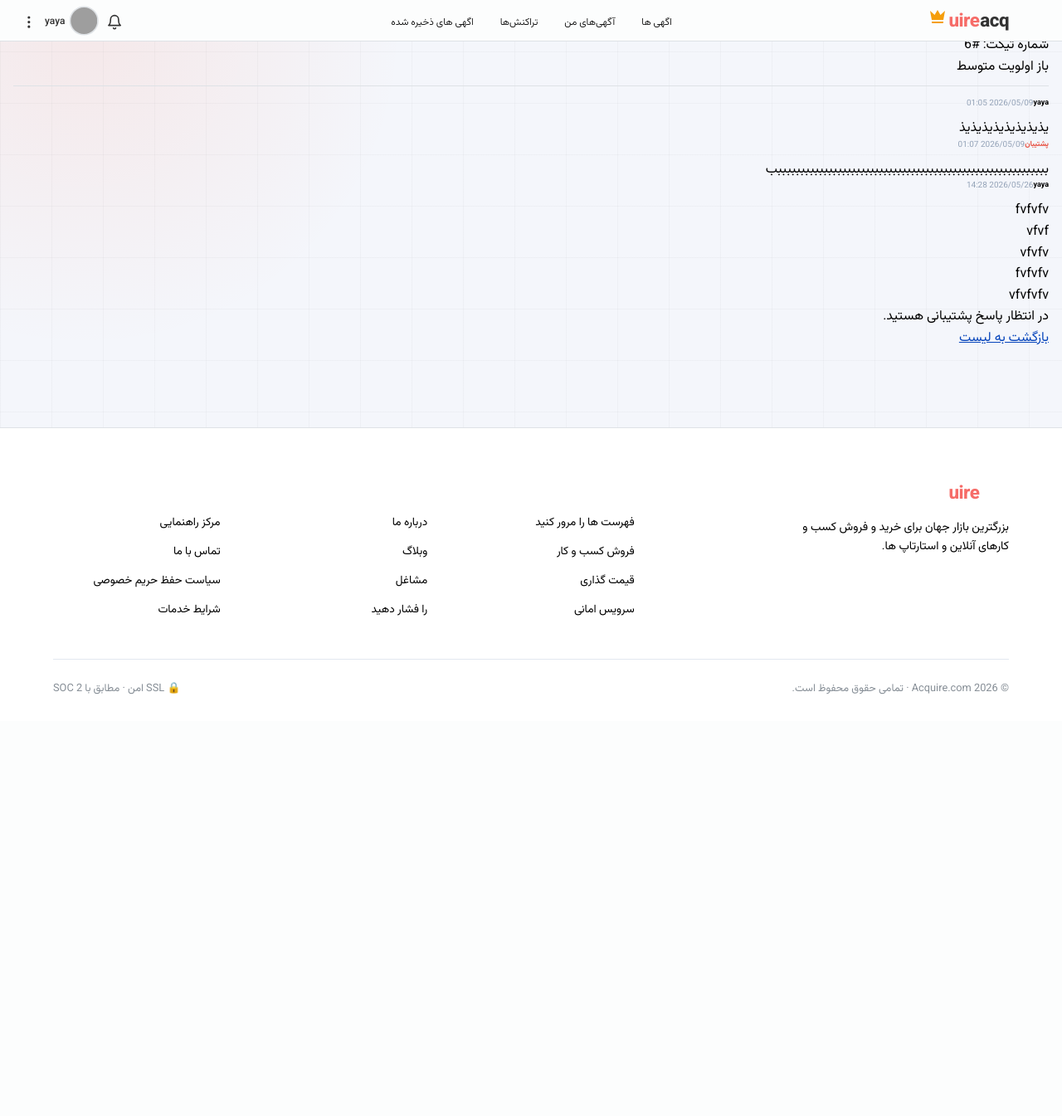
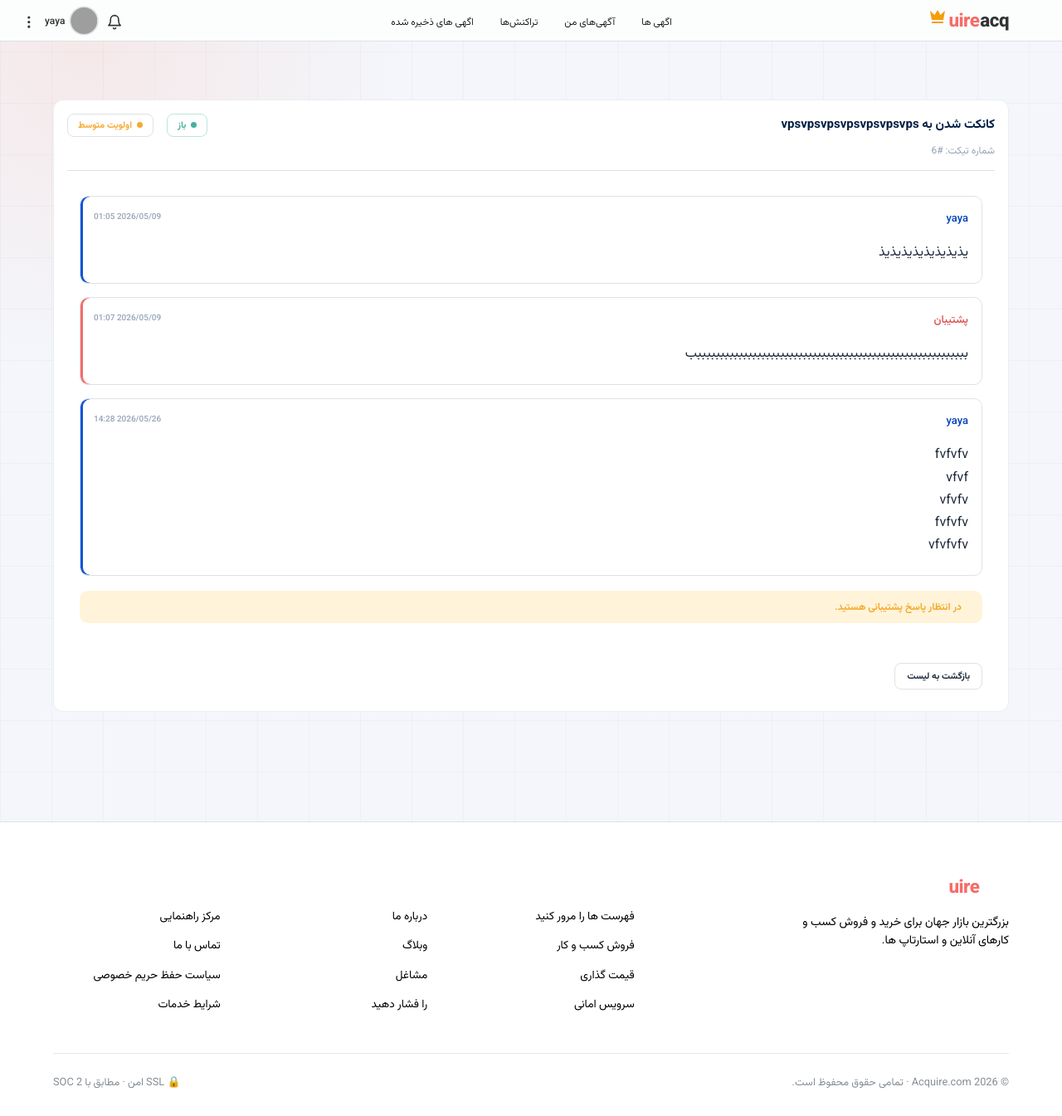
Before and after one commit to yhyaa79/web_advertising, a Django app: page /tickets/6/ in a window 1280 px wide. Shown: the whole page at 83% size. Before the commit the page ends 837 px from the top, so only its background shows below. Run offline with Django 4.2, Linux system fonts and the light colour scheme; a user stored in the database is signed in; data comes from the database, SQL or seed files in the repository; grey boxes are pictures that could not be loaded.

Commit message:
Redesign

```diff
--- a/static/css/base.css
+++ b/static/css/base.css
@@ -1357,3 +1357,122 @@ footer {
         text-align: right;
     }
 }
+
+
+
+
+
+
+
+
+/* ========================================
+   کلاس‌های کمکی (Utility Classes)
+   ======================================== */
+.w-100 {
+    width: 100%;
+}
+
+.h-100 {
+    height: 100%;
+}
+
+.mt-2 {
+    margin-top: var(--spacing-sm);
+}
+
+.mt-3 {
+    margin-top: var(--spacing-md);
+}
+
+.mt-4 {
+    margin-top: var(--spacing-lg);
+}
+
+.mt-5 {
+    margin-top: var(--spacing-xxl);
+}
+
+.mb-2 {
+    margin-bottom: var(--spacing-sm);
+}
+
+.mb-3 {
+    margin-bottom: var(--spacing-md);
+}
+
+.mb-4 {
+    margin-bottom: var(--spacing-lg);
+}
+
+.mb-5 {
+    margin-bottom: var(--spacing-xxl);
+}
+
+.me-2 {
+    margin-left: var(--spacing-sm);
+}
+
+.py-5 {
+    padding-top: var(--spacing-xxl);
+    padding-bottom: var(--spacing-xxl);
+}
+
+.pad-10 {
+    padding: var(--spacing-md) !important;
+}
+
+.text-center {
+    text-align: center;
+}
+
+.text-end {
+    text-align: right;
+}
+
+.text-muted {
+    color: var(--text-muted);
+    font-size: var(--font-size-md) !important;
+}
+
+.inf-created-views-username {
+    display: flex;
+    gap: 60px;
+}
+
+.inf-created-views-username p {
+    color: var(--text-secondary);
+    font-size: var(--font-size-base) !important;
+    font-weight: 300;
+}
+
+.text-success {
+    color: var(--success-color);
+}
+
+.text-danger {
+    color: var(--danger-color);
+}
+
+.text-warning {
+    color: var(--warning-color);
+}
+
+.fw-bold {
+    font-weight: 700;
+}
+
+.fs-4 {
+    font-size: var(--font-size-xl);
+}
+
+.fs-5 {
+    font-size: var(--font-size-3xl);
+}
+
+.d-flex {
+    display: flex;
+}
+
+.justify-content-center {
+    justify-content: center;
+}
--- /dev/null
+++ b/static/css/ticket.css
@@ -0,0 +1,572 @@
+/* ============================================================
+   Ticket Styles
+   مربوط به: ticket_list.html | ticket_detail.html | ticket_create.html
+   ============================================================ */
+
+
+/* ========================================
+   Ticket Create Page
+   ======================================== */
+
+.container {
+    margin: 0 auto;
+    padding: 120px 5% 20px 5%;
+}
+
+.col-md-8 {
+    padding: 0 15px;
+    flex: 0 0 66.666%;
+    max-width: 66.666%;
+}
+
+.offset-md-2 {
+    margin: auto;
+}
+
+/* ---------- Card ---------- */
+.card {
+    background: var(--white-bg);
+    border-radius: var(--border-radius-lg);
+    border: .5px solid #eaeef1 !important;
+    box-shadow: var(--shadow-sm);
+    margin-bottom: var(--spacing-xl);
+    overflow: hidden;
+    transition: var(--transition-base);
+}
+
+.card {
+    background: var(--white-bg);
+    border: 1px solid var(--border-color);
+    border-radius: var(--border-radius-xl);
+    box-shadow: none;
+}
+
+.card-header {
+    padding: var(--spacing-md);
+    border-bottom: none;
+    font-size: var(--font-size-4xl);
+}
+
+.card-header {
+    position: relative;
+    padding: var(--spacing-md) var(--spacing-lg);
+    padding-inline-end: calc(var(--spacing-lg) + 10px);
+    background: var(--white-bg);
+}
+
+.card-body {
+    padding: 10px 15px;
+    width: 100%;
+}
+
+/* ---------- Utilities ---------- */
+.mb-3 {
+    margin-bottom: var(--spacing-md);
+}
+
+.form-label {
+    display: block;
+    margin-bottom: var(--spacing-sm);
+    color: var(--text-primary);
+    font-weight: 500;
+}
+
+.text-danger {
+    color: var(--danger-color);
+}
+
+.text-muted {
+    color: var(--text-muted);
+    font-size: var(--font-size-md) !important;
+}
+
+/* ---------- Ticket Category / Priority ---------- */
+.ticket-category-priority {
+    display: flex;
+    gap: 40px;
+}
+
+.ticket-category,
+.ticket-priority {
+    width: 100%;
+}
+
+/* ---------- Buttons ---------- */
+.my-list-btn {
+    display: flex;
+    gap: var(--spacing-xs);
+    align-items: center;
+    flex-wrap: wrap;
+}
+
+.btn-list {
+    display: inline-flex;
+    align-items: center;
+    gap: 5px;
+    padding: 6px 14px;
+    border-radius: var(--border-radius-md);
+    font-size: var(--font-size-lg);
+    font-weight: 600;
+    text-decoration: none;
+    border: 1px solid var(--border-color);
+    background: var(--white-bg);
+    color: var(--text-primary);
+    cursor: pointer;
+    transition: var(--transition-base);
+}
+
+.btn-list svg {
+    width: 14px;
+    height: 14px;
+}
+
+.btn-ghost-edit:hover {
+    border-color: var(--primary-color);
+    color: var(--primary-color);
+}
+
+.btn-solid {
+    display: inline-flex;
+    align-items: center;
+    gap: 6px;
+    padding: 8px 16px;
+    border-radius: var(--border-radius-md);
+    font-size: var(--font-size-base);
+    font-weight: 600;
+    border: none;
+    background: var(--red-color);
+    color: #fff;
+    text-decoration: none;
+    cursor: pointer;
+}
+
+.btn-solid:hover {
+    background: var(--red-durk-color);
+}
+
+/* ---------- Form Elements ---------- */
+form label {
+    display: block;
+    color: var(--text-primary);
+    font-weight: 400;
+    font-size: var(--font-size-xl);
+}
+
+form input[type="text"],
+form input[type="email"],
+form input[type="password"],
+form input[type="number"],
+form input[type="url"],
+form input[type="file"],
+form select,
+form textarea {
+    width: 100%;
+    height: 40px;
+    padding: 8px 12px;
+    border: 1.1px solid var(--border-light);
+    border-radius: var(--border-radius-md);
+    font-size: var(--font-size-2xl);
+    transition: var(--transition-base);
+    background-color: var(--bg);
+}
+
+form input:focus,
+form select:focus,
+form textarea:focus {
+    outline: none;
+}
+
+form textarea {
+    resize: vertical;
+    min-height: 120px;
+}
+
+/* ---------- Responsive ---------- */
+@media (max-width: 768px) {
+    .col-md-8 {
+        flex: 0 0 100%;
+        max-width: 100%;
+    }
+}
+
+.justify-content-between {
+    gap: 15px;
+    justify-content: space-between;
+}
+
+
+.table-responsive {
+    overflow-x: auto;
+}
+
+.table {
+    width: 100%;
+    border-collapse: separate;
+    border-spacing: 0;
+    background: var(--white-bg);
+}
+
+.table th {
+    padding: var(--spacing-sm) var(--spacing-md);
+    text-align: right;
+    font-weight: 500;
+    font-size: var(--font-size-xl);
+    color: var(--primary-color);
+    white-space: nowrap;
+}
+
+/* ---- لیست تیکت‌ها: از سیستم جدول قبلی استفاده می‌کند ---- */
+.table thead {
+    border-bottom: 2px solid var(--red-color);
+    background: var(--white-bg);
+}
+
+.table td {
+    padding: var(--spacing-md);
+    border-bottom: 1px solid var(--border-color);
+    font-size: var(--font-size-xl);
+}
+
+.table tbody tr,
+.table-striped tbody tr:nth-child(even),
+.table-striped tbody tr:nth-child(odd) {
+    background: var(--white-bg) !important;
+}
+
+.table tbody tr:hover {
+    background: color-mix(in srgb, var(--red-color) 5%, var(--white-bg)) !important;
+}
+
+.table tbody tr:last-child td {
+    border-bottom: none;
+}
+
+.chip {
+    display: inline-flex;
+    align-items: center;
+    gap: 6px;
+    padding: 4px 12px;
+    border-radius: var(--border-radius-md);
+    font-size: var(--font-size-lg);
+    font-weight: 600;
+    border: 1px solid var(--border-color);
+    color: var(--text-secondary);
+}
+
+.chip .dot {
+    width: 7px;
+    height: 7px;
+    border-radius: 50%;
+    flex-shrink: 0;
+}
+
+.chip-open {
+    color: var(--info-color);
+    border-color: color-mix(in srgb, var(--info-color) 35%, var(--white-bg));
+}
+
+.chip-open .dot {
+    background: var(--info-color);
+}
+
+.chip-answered {
+    color: var(--success-color);
+    border-color: color-mix(in srgb, var(--success-color) 35%, var(--white-bg));
+}
+
+.chip-answered .dot {
+    background: var(--success-color);
+}
+
+.chip-closed {
+    color: var(--text-muted);
+}
+
+.chip-closed .dot {
+    background: var(--text-muted);
+}
+
+.chip-low .dot {
+    background: var(--success-color);
+}
+
+.chip-low {
+    color: var(--success-color);
+}
+
+.chip-medium .dot {
+    background: var(--warning-color);
+}
+
+.chip-medium {
+    color: var(--warning-color);
+}
+
+.chip-high .dot {
+    background: var(--red-color);
+}
+
+.chip-high {
+    color: var(--red-durk-color);
+}
+
+/* ---- کارت جزئیات تیکت ---- */
+.ticket-head {
+    display: flex;
+    justify-content: space-between;
+    align-items: flex-start;
+    gap: var(--spacing-lg);
+    flex-wrap: wrap;
+}
+
+.ticket-head h3 {
+    color: var(--primary-color);
+    margin-bottom: 6px;
+}
+
+.ticket-number {
+    color: var(--text-muted);
+    font-size: var(--font-size-xl);
+}
+
+.ticket-meta {
+    display: flex;
+    gap: var(--spacing-md);
+    flex-wrap: wrap;
+}
+
+.offset-md-2 {
+    margin: auto;
+}
+
+.ticket-category-priority {
+    display: flex;
+    gap: 40px;
+}
+
+.ticket-category,
+.ticket-priority {
+    width: 100%;
+}
+
+/* ---- پیام‌ها: نوار رنگی به‌جای بک‌گراند زرد/آبی ---- */
+.messages-container {
+    max-height: 500px;
+    overflow-y: auto;
+    padding: var(--spacing-sm) 0;
+    display: flex;
+    flex-direction: column;
+    gap: var(--spacing-md);
+}
+
+.message-item-ticket {
+    border: 1px solid var(--border-color);
+    border-radius: var(--border-radius-lg);
+    background: var(--white-bg);
+    padding: var(--spacing-md);
+}
+
+.admin-message {
+    box-shadow: inset 3px 0 0 var(--red-color);
+}
+
+.user-message {
+    box-shadow: inset 3px 0 0 var(--blu-color);
+}
+
+.heder-ticket-name-text {
+    font-size: var(--font-size-2xl);
+    font-weight: 500;
+}
+
+.admin-message .text-danger {
+    color: var(--red-durk-color) !important;
+}
+
+.user-message .text-primary {
+    color: var(--blu-durk-color) !important;
+}
+
+.message-text-ticket {
+    padding: var(--spacing-sm) 0;
+    line-height: 1.7;
+    color: var(--text-primary);
+}
+
+.attachment-link {
+    display: inline-flex;
+    align-items: center;
+    gap: 6px;
+    padding: 6px 14px;
+    border-radius: var(--border-radius-md);
+    border: 1px solid var(--border-color);
+    color: var(--text-primary);
+    text-decoration: none;
+    font-size: var(--font-size-base);
+    font-weight: 600;
+}
+
+.attachment-link:hover {
+    border-color: var(--primary-color);
+    color: var(--primary-color);
+}
+
+.attachment-link svg {
+    width: 15px;
+    height: 15px;
+}
+
+/* ---- فرم پاسخ ---- */
+.reply-form textarea,
+.reply-form input[type=file] {
+    width: 100%;
+    border: 1px solid var(--border-color);
+    border-radius: var(--border-radius-md);
+    padding: var(--spacing-sm) var(--spacing-md);
+    font-family: inherit;
+    font-size: var(--font-size-base);
+}
+
+.reply-form textarea {
+    min-height: 100px;
+    resize: vertical;
+}
+
+.reply-form textarea:focus {
+    outline: none;
+    border-color: var(--red-color);
+}
+
+.reply-form h5 {
+    color: var(--primary-color);
+    margin-bottom: var(--spacing-sm);
+}
+
+.alert-ticket {
+    display: flex;
+    align-items: center;
+    gap: 8px;
+    font-size: var(--font-size-xl);
+    font-weight: 600;
+}
+
+.alert-warning {
+    background: color-mix(in srgb, var(--warning-color) 15%, var(--white-bg));
+    color: var(--warning-color);
+}
+
+.alert-danger {
+    background: var(--red-light-color);
+    color: var(--red-durk-color);
+}
+
+/* ---- دکمه‌ها (هم‌خانواده) ---- */
+.btn-ghost {
+    display: inline-flex;
+    align-items: center;
+    gap: 6px;
+    padding: 8px 16px;
+    border-radius: var(--border-radius-md);
+    font-size: var(--font-size-base);
+    font-weight: 600;
+    border: 1px solid var(--border-color);
+    background: var(--white-bg);
+    color: var(--text-primary);
+    text-decoration: none;
+}
+
+.btn-ghost:hover {
+    border-color: var(--primary-color);
+    color: var(--primary-color);
+}
+
+.btn-solid {
+    display: inline-flex;
+    align-items: center;
+    gap: 6px;
+    padding: 8px 16px;
+    border-radius: var(--border-radius-md);
+    font-size: var(--font-size-base);
+    font-weight: 600;
+    border: none;
+    background: var(--red-color);
+    color: #fff;
+    text-decoration: none;
+    cursor: pointer;
+}
+
+.btn-solid:hover {
+    background: var(--red-durk-color);
+}
+
+/* ---- دکمه‌های جدول تیکت (btn-list / btn-ghost-edit) ---- */
+.btn-list {
+    display: inline-flex;
+    align-items: center;
+    gap: 5px;
+    padding: 6px 14px;
+    border-radius: var(--border-radius-md);
+    font-size: var(--font-size-lg);
+    font-weight: 600;
+    text-decoration: none;
+    border: 1px solid var(--border-color);
+    background: var(--white-bg);
+    color: var(--text-primary);
+    cursor: pointer;
+    transition: var(--transition-base);
+}
+
+.btn-list svg {
+    width: 14px;
+    height: 14px;
+}
+
+.btn-ghost-edit:hover {
+    border-color: var(--primary-color);
+    color: var(--primary-color);
+}
+
+.btn-ghost:focus-visible,
+.btn-solid:focus-visible,
+.btn-list:focus-visible {
+    outline: 2px solid var(--red-color);
+    outline-offset: 2px;
+}
+
+/* ---- my-list-btn (دکمه‌های فرم ticket_create) ---- */
+.my-list-btn {
+    display: flex;
+    gap: var(--spacing-xs);
+    align-items: center;
+    flex-wrap: wrap;
+}
+
+.alert-warning {
+    background: #fff4d9;
+    padding: 10px 25px;
+    border-radius: 10px;
+    margin: 10px 0;
+}
+
+/* ========================================
+   ریسپانسیو تیکت
+   ======================================== */
+@media (max-width: 768px) {
+    .ticket-category-priority {
+        flex-direction: column;
+        gap: 15px;
+    }
+
+    .ticket-head {
+        flex-direction: column;
+        align-items: stretch;
+    }
+
+    .ticket-meta {
+        justify-content: flex-start;
+    }
+
+    .messages-container {
+        max-height: 400px;
+    }
+}
--- a/templates/tickets/ticket_create.html
+++ b/templates/tickets/ticket_create.html
@@ -1,7 +1,11 @@
 <!-- templates/tickets/ticket_create.html -->
 {% extends 'base.html' %}
+{% load static %}
 {% block title %}ایجاد تیکت جدید{% endblock %}
 {% block content %}
+
+<link rel="stylesheet" href="{% static 'css/ticket.css' %}">
+
 <div class="container">
     <div class="row">
         <div class="col-md-8 offset-md-2">
--- a/templates/tickets/ticket_detail.html
+++ b/templates/tickets/ticket_detail.html
@@ -1,7 +1,11 @@
 <!-- templates/tickets/ticket_detail.html -->
 {% extends 'base.html' %}
+{% load static %}
 {% block title %}جزئیات تیکت - {{ ticket.subject }}{% endblock %}
 {% block content %}
+
+<link rel="stylesheet" href="{% static 'css/ticket.css' %}">
+
 <div class="container">
     <div class="row">
         <div class="col-md-12">
--- a/templates/tickets/ticket_list.html
+++ b/templates/tickets/ticket_list.html
@@ -1,7 +1,11 @@
 <!-- templates/tickets/ticket_list.html -->
 {% extends 'base.html' %}
+{% load static %}
 {% block title %}تیکت‌های من{% endblock %}
 {% block content %}
+
+<link rel="stylesheet" href="{% static 'css/ticket.css' %}">
+
 <div class="container">
     <div class="row">
         <div class="col-md-12">
```
